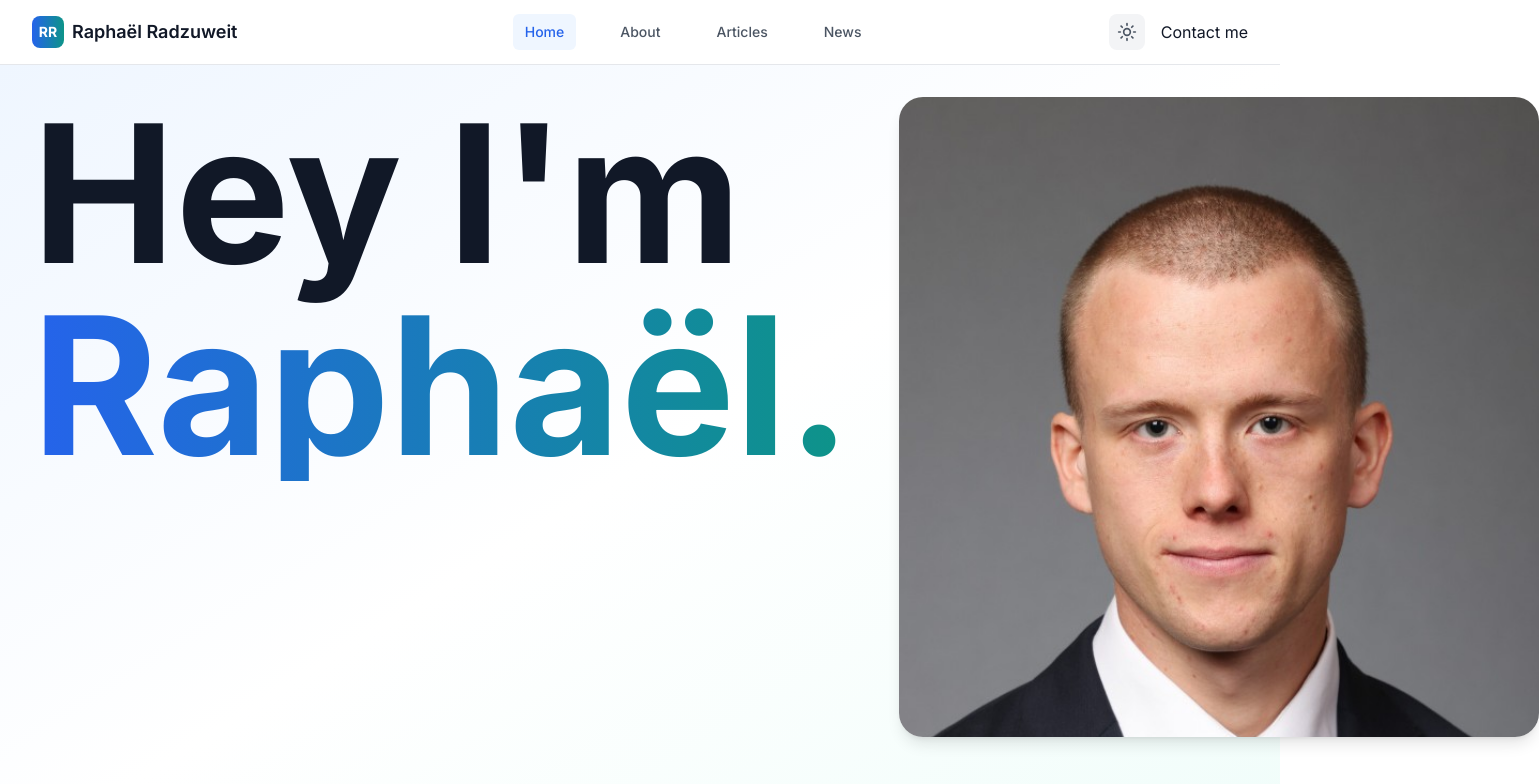
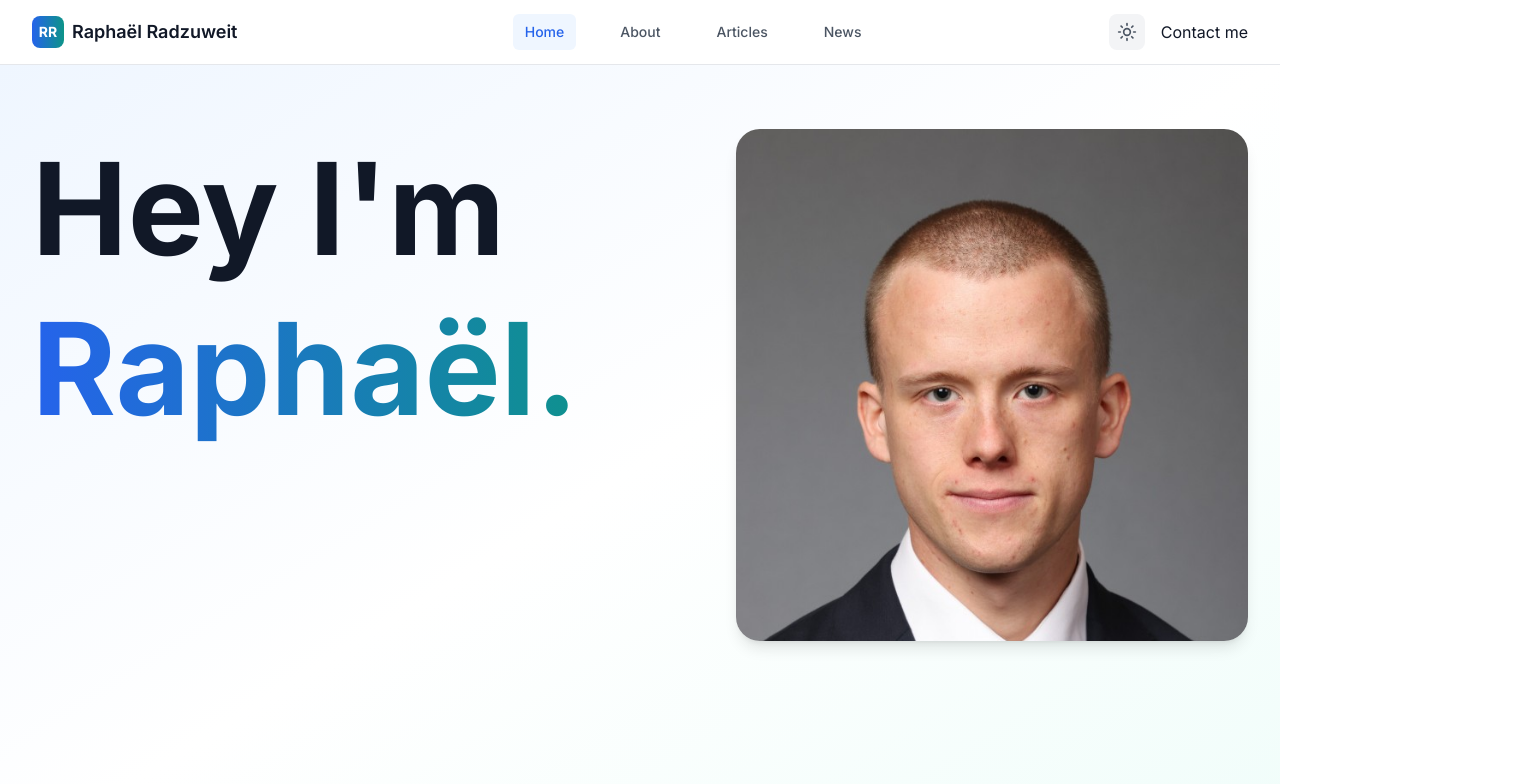
Before and after one commit to Radzuweit-Analyse/radzuweit-analyse.github.io, an Astro site: page / in a window 1280 px wide. Shown: the top 784 px of the page, 1539 px wide, since content can reach past the window. Built offline with nearby package versions, Linux system fonts and the light colour scheme; Astro itself is replaced by a stand-in of ours.

Commit message:
Update index.astro

```diff
--- a/src/pages/index.astro
+++ b/src/pages/index.astro
@@ -29,14 +29,14 @@ const latestNews = news
 
   <main>
     <!-- Hero Section -->
-    <section class="min-h-screen bg-gradient-to-br from-primary-50 via-white to-secondary-50 dark:from-gray-900 dark:via-gray-900 dark:to-gray-800 pt-8">
+    <section class="min-h-screen bg-gradient-to-br from-primary-50 via-white to-secondary-50 dark:from-gray-900 dark:via-gray-900 dark:to-gray-800 pt-16">
       <div class="max-w-7xl mx-auto px-4 sm:px-6 lg:px-8 flex items-start justify-between gap-12 w-full">
-        <h1 class="flex-1 text-left text-7xl sm:text-8xl md:text-9xl lg:text-[12rem] font-bold leading-tight text-gray-900 dark:text-gray-100">
+        <h1 class="flex-1 text-left text-[clamp(3rem,10vw,12rem)] font-bold leading-tight text-gray-900 dark:text-gray-100">
           <span class="block">Hey <span class="block sm:inline">I'm</span></span>
           <span class="block bg-gradient-to-r from-primary-600 to-secondary-600 bg-clip-text text-transparent">Raphaël.</span>
         </h1>
         <div class="flex-1 flex justify-end">
-          <div class="w-40 sm:w-64 md:w-96 lg:w-[40rem] aspect-square overflow-hidden rounded-3xl shadow-lg">
+          <div class="w-[clamp(8rem,40vw,40rem)] aspect-square overflow-hidden rounded-3xl shadow-lg">
             <img src="/raphael.png" alt="Raphaël Radzuweit" class="w-full h-full object-cover object-top" />
           </div>
         </div>
```
